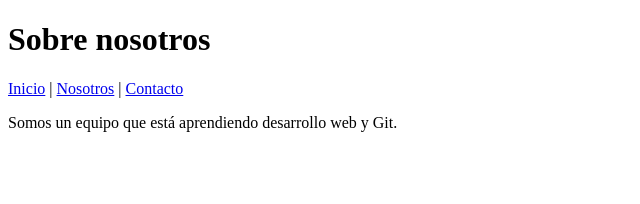
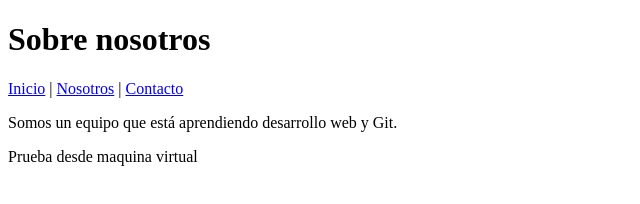
Before and after one commit to christianhorna-gif/lab-git-sem02, a plain HTML site: page about.html in a window 1280 px wide. Shown: the whole page, without its empty margins (0-640 px from the left). Drawn offline with Linux system fonts and the light colour scheme.

Commit message:
feature: mejora en about.html

```diff
--- a/about.html
+++ b/about.html
@@ -14,5 +14,7 @@
     </nav>
 
     <p>Somos un equipo que está aprendiendo desarrollo web y Git.</p>
+    <p>Prueba desde maquina virtual</p>
+
 </body>
 </html>
```
